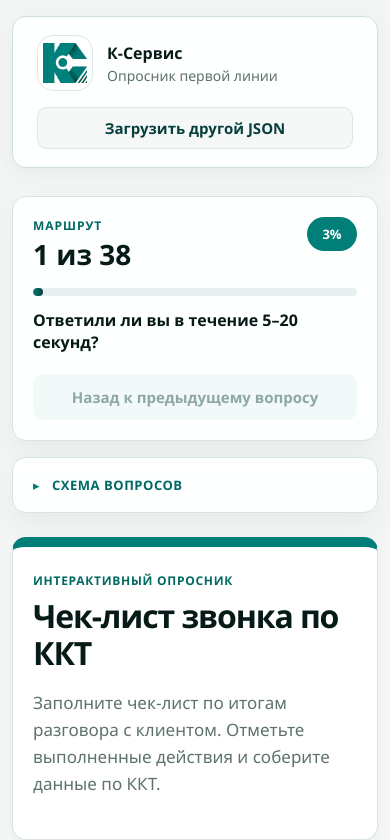
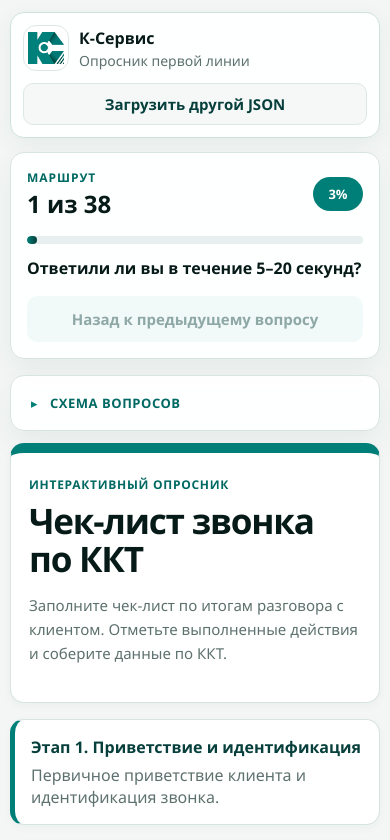
Before and after one commit to DenisBoytsov41/questionnaire-runner, a React (Vite) app: page / in a window 390 px wide. Shown: the top 840 px of the page. Built offline with nearby package versions, Linux system fonts and the light colour scheme.

Commit message:
Make web interface responsive across devices

```diff
--- a/src/App.css
+++ b/src/App.css
@@ -1785,3 +1785,413 @@ body {
     grid-template-columns: 1fr;
   }
 }
+
+/* Final responsive pass: desktop, tablet and phone without horizontal overflow. */
+html {
+  -webkit-text-size-adjust: 100%;
+}
+
+img,
+svg,
+video,
+canvas {
+  max-width: 100%;
+}
+
+.top-bar,
+.runner-layout,
+.upload-page,
+.summary-page,
+.select-page {
+  width: min(100%, 1360px);
+  max-width: 1360px;
+}
+
+.app-shell > .notice-block {
+  width: min(100%, 1360px);
+  margin: 0 auto 20px;
+}
+
+.runner-layout,
+.upload-workspace,
+.summary-layout,
+.questionnaire-grid,
+.application-grid,
+.summary-alert-grid {
+  min-width: 0;
+}
+
+.runner-page,
+.runner-side-panel,
+.upload-main-card,
+.upload-side,
+.summary-main,
+.summary-side,
+.select-page,
+.questionnaire-card,
+.summary-panel,
+.summary-section-card {
+  min-width: 0;
+}
+
+.question-card h2,
+.runner-header h1,
+.upload-main-card h1,
+.summary-header h1,
+.select-header h1,
+.questionnaire-card h2,
+.route-current-question,
+.summary-question,
+.summary-answer {
+  overflow-wrap: anywhere;
+}
+
+.answer-input,
+.answer-textarea,
+.json-textarea,
+.field,
+select {
+  max-width: 100%;
+}
+
+.checkbox-answer-group {
+  display: grid;
+  gap: 10px;
+  max-width: 860px;
+}
+
+.checkbox-answer-item {
+  display: flex;
+  align-items: flex-start;
+  gap: 10px;
+  padding: 13px 14px;
+  border: 1px solid #dce8e6;
+  border-radius: 12px;
+  background: #ffffff;
+  cursor: pointer;
+}
+
+.checkbox-answer-item input {
+  margin-top: 3px;
+  accent-color: var(--ks-brand);
+}
+
+@media (min-width: 1440px) {
+  .runner-layout,
+  .upload-workspace,
+  .summary-layout {
+    grid-template-columns: minmax(820px, 1fr) 380px;
+    gap: 28px;
+  }
+
+  .question-card {
+    min-height: 460px;
+  }
+}
+
+@media (max-width: 1320px) {
+  .runner-layout,
+  .upload-workspace,
+  .summary-layout {
+    grid-template-columns: minmax(0, 1fr) 340px;
+    gap: 20px;
+  }
+
+  .runner-header h1,
+  .upload-main-card h1,
+  .summary-header h1 {
+    font-size: clamp(30px, 3.4vw, 42px);
+  }
+}
+
+@media (max-width: 1180px) {
+  .app-shell {
+    padding-inline: 24px;
+  }
+
+  .runner-layout,
+  .upload-workspace,
+  .summary-layout {
+    grid-template-columns: 1fr;
+  }
+
+  .runner-side-panel,
+  .upload-side,
+  .summary-side {
+    position: static;
+  }
+
+  .runner-side-panel {
+    order: -1;
+  }
+
+  .runner-navigator {
+    grid-template-columns: minmax(0, 0.9fr) minmax(0, 1.1fr);
+  }
+
+  .question-map {
+    max-height: 340px;
+  }
+
+  .upload-side {
+    grid-template-columns: repeat(2, minmax(0, 1fr));
+  }
+
+  .summary-side {
+    grid-template-columns: repeat(2, minmax(0, 1fr));
+  }
+
+  .summary-actions {
+    display: grid;
+    grid-template-columns: 1fr;
+  }
+}
+
+@media (max-width: 900px) {
+  .top-bar {
+    align-items: flex-start;
+  }
+
+  .runner-navigator,
+  .upload-side,
+  .summary-side,
+  .summary-alert-grid {
+    grid-template-columns: 1fr;
+  }
+
+  .questionnaire-grid {
+    grid-template-columns: repeat(auto-fit, minmax(260px, 1fr));
+  }
+
+  .summary-header {
+    flex-direction: column;
+  }
+
+  .summary-score-card {
+    width: 100%;
+  }
+
+  .application-grid {
+    grid-template-columns: repeat(2, minmax(0, 1fr));
+  }
+}
+
+@media (max-width: 640px) {
+  body {
+    background: #f3f6f5;
+  }
+
+  .app-shell {
+    padding: 12px 10px 44px;
+  }
+
+  .top-bar {
+    margin-bottom: 14px;
+    padding: 12px;
+    border-radius: 14px;
+    flex-direction: column;
+    align-items: stretch;
+    gap: 12px;
+  }
+
+  .top-bar .brand-lockup {
+    gap: 10px;
+  }
+
+  .brand-logo-mark {
+    width: 46px;
+    height: 46px;
+    border-radius: 13px;
+  }
+
+  .brand-logo {
+    width: 36px;
+    height: 36px;
+  }
+
+  .top-bar .secondary-button,
+  .top-bar button {
+    width: 100%;
+  }
+
+  .runner-layout,
+  .upload-workspace,
+  .summary-layout {
+    gap: 12px;
+  }
+
+  .runner-header,
+  .upload-main-card,
+  .summary-header,
+  .select-header,
+  .question-card,
+  .section-banner,
+  .navigator-panel,
+  .upload-side-card,
+  .summary-panel,
+  .summary-section-card,
+  .questionnaire-card {
+    border-radius: 14px;
+  }
+
+  .runner-header,
+  .upload-main-card,
+  .summary-header,
+  .select-header {
+    padding: 22px 18px;
+  }
+
+  .question-card {
+    min-height: auto;
+    padding: 24px 18px;
+  }
+
+  .section-banner,
+  .route-panel,
+  .upload-side-card,
+  .summary-panel,
+  .summary-section-card,
+  .questionnaire-card {
+    padding: 16px;
+  }
+
+  .runner-header h1,
+  .upload-main-card h1,
+  .summary-header h1,
+  .select-header h1 {
+    font-size: clamp(28px, 9vw, 36px);
+    line-height: 1.08;
+  }
+
+  .question-card h2 {
+    font-size: clamp(26px, 8vw, 34px);
+    line-height: 1.12;
+  }
+
+  .runner-header p:last-child,
+  .upload-main-card > p:not(.page-kicker),
+  .summary-header p:last-child {
+    font-size: 15px;
+  }
+
+  .route-card-header {
+    align-items: center;
+  }
+
+  .route-card-header strong {
+    font-size: 24px;
+  }
+
+  .route-current-question {
+    min-height: 0;
+  }
+
+  .question-map {
+    max-height: 280px;
+    min-height: 0;
+    padding: 0 14px 14px;
+  }
+
+  .question-map-section h3 {
+    position: static;
+  }
+
+  .question-map-item strong {
+    font-size: 13px;
+  }
+
+  .boolean-answer-group,
+  .answer-buttons,
+  .upload-actions-row {
+    display: grid;
+    grid-template-columns: 1fr;
+    gap: 10px;
+  }
+
+  .answer-choice-button,
+  .answer-button,
+  .file-loader,
+  .primary-button,
+  .secondary-button,
+  .upload-submit-button {
+    width: 100%;
+    min-width: 0;
+  }
+
+  .answer-input,
+  .answer-textarea,
+  .json-textarea {
+    border-radius: 14px;
+    padding: 14px 15px;
+    font-size: 16px;
+  }
+
+  .answer-textarea {
+    min-height: 150px;
+  }
+
+  .json-textarea {
+    min-height: 300px;
+  }
+
+  .json-paste-header {
+    align-items: flex-start;
+    flex-direction: column;
+  }
+
+  .question-actions {
+    position: sticky;
+    bottom: 0;
+    display: grid;
+    grid-template-columns: 1fr;
+    padding: 14px 0 0;
+  }
+
+  .keyboard-hint {
+    text-align: left;
+    font-size: 12px;
+  }
+
+  .application-grid,
+  .summary-item {
+    grid-template-columns: 1fr;
+  }
+
+  .summary-answer {
+    text-align: left;
+  }
+
+  .summary-list > h2,
+  .summary-panel-header h2,
+  .summary-panel h2,
+  .upload-side-card h2 {
+    font-size: 24px;
+  }
+
+  .questionnaire-card-header {
+    flex-direction: column;
+  }
+}
+
+@media (max-width: 380px) {
+  .app-shell {
+    padding-inline: 8px;
+  }
+
+  .runner-header,
+  .upload-main-card,
+  .summary-header,
+  .select-header,
+  .question-card {
+    padding-inline: 14px;
+  }
+
+  .page-kicker {
+    font-size: 11px;
+  }
+
+  .brand-lockup strong,
+  .top-bar strong {
+    font-size: 15px;
+  }
+}
```
